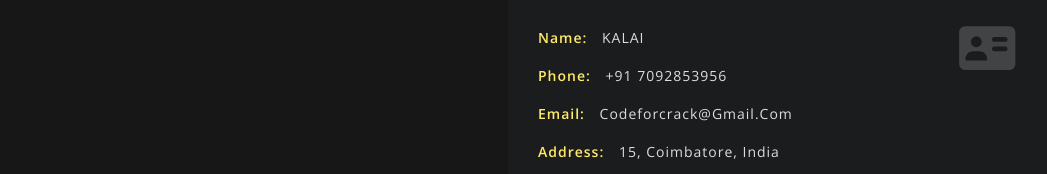
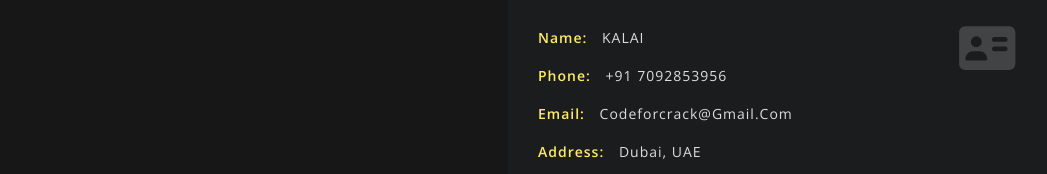
Before and after one commit to codeforcrack-kalai/codeforcrack-kalai.github.io, a plain HTML site: page index.html in a window 1280 px wide. Shown: the part 1520-1694 px from the top of the page, without its empty margins (147-1194 px from the left). Drawn offline with nearby package versions, Linux system fonts and the light colour scheme.

Commit message:
Update index.html

```diff
--- a/index.html
+++ b/index.html
@@ -177,7 +177,7 @@
 								<p>Name: <span>KALAI</span></p>
 								<p>Phone: <span>+91 7092853956</span></p>
 								<p>Email: <span>codeforcrack@gmail.com</span></p>
-								<p>Address: <span>15, Coimbatore, India</span></p>
+								<p>Address: <span>Dubai, UAE</span></p>
 								<p>Social Media: <span>
 										<a href="http://facebook.com/kalaipuma"><i class="fab fa-facebook-f"></i></a>
 										<a href="#"><i class="fab fa-twitter"></i></a>
```
